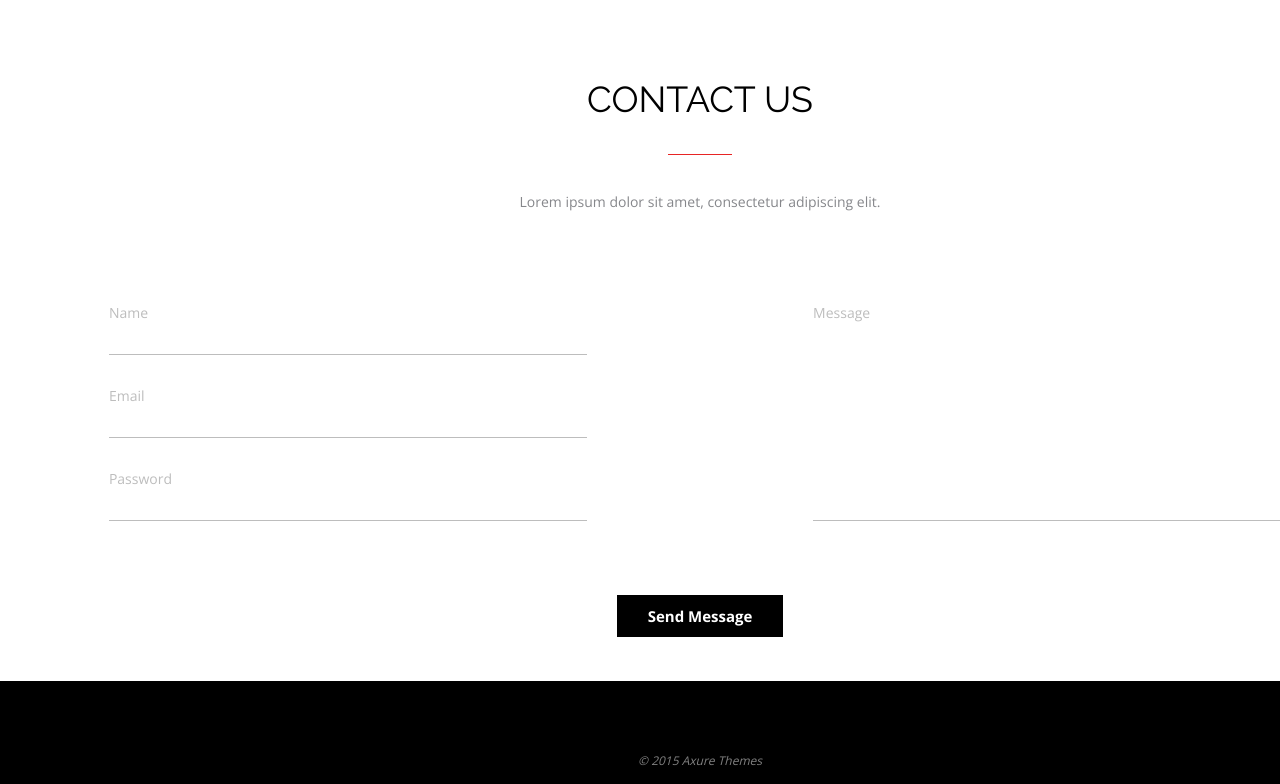
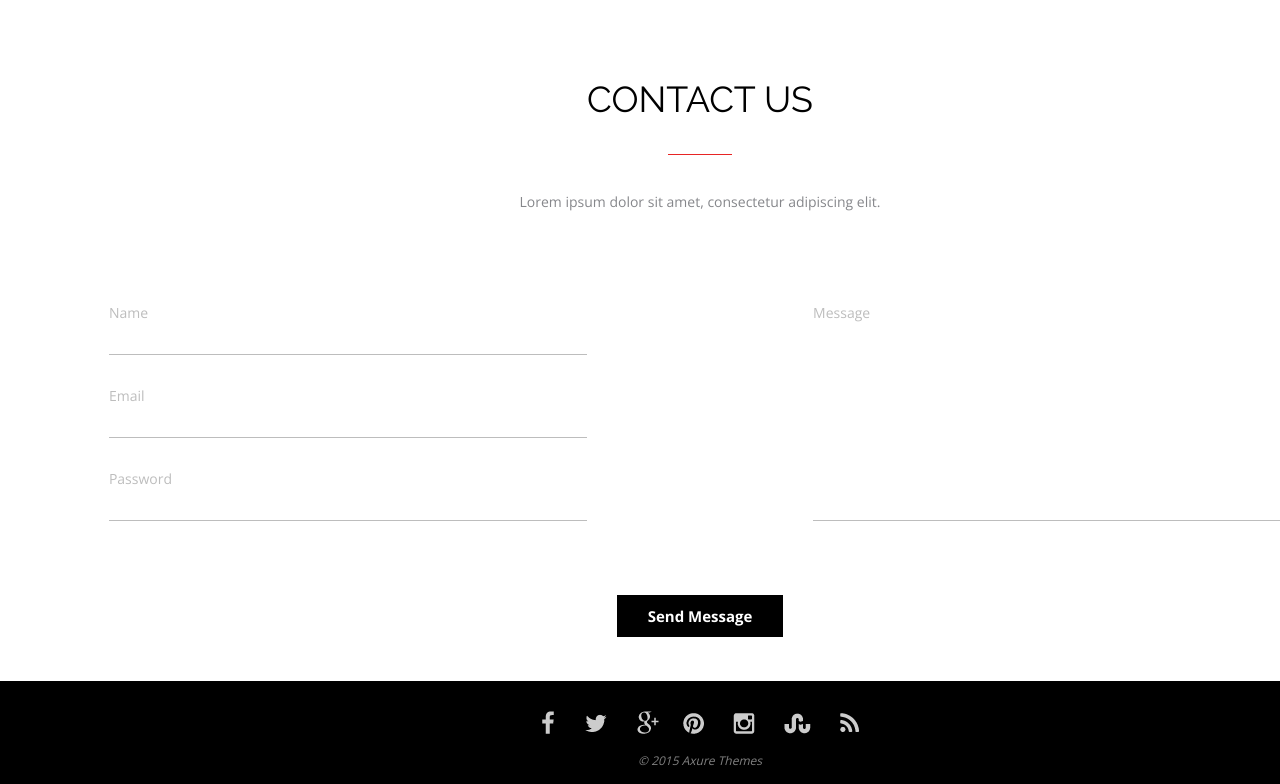
Before and after one commit to AntonParkhimovich/lesson_4, a plain HTML site: page index.html in a window 1280 px wide. Shown: the part 3544-4328 px from the top of the page. Drawn offline with nearby package versions, Linux system fonts and the light colour scheme; files whose address does not match are found by name.

Commit message:
Update style.css

```diff
--- a/style/style.css
+++ b/style/style.css
@@ -559,7 +559,7 @@
 .footer__list{
     width: 317px;
     height: 23px;
-    background: url(../images/social.png) no-repeat, center;
+    background: url(../images/social/social.png) no-repeat, center;
     margin: 0 auto;
     text-decoration: none;
     margin-bottom: 18px;
```
